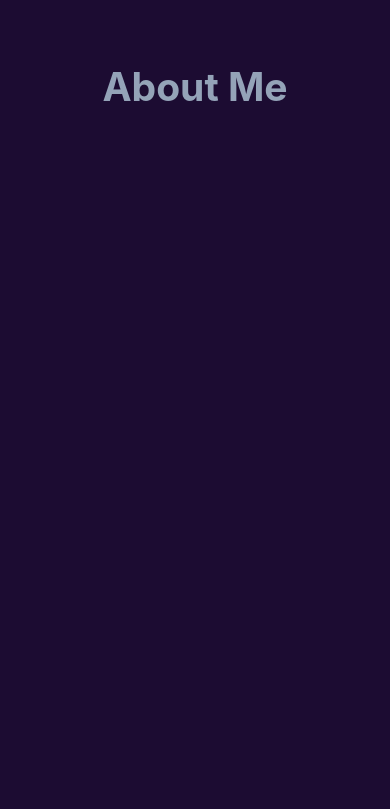
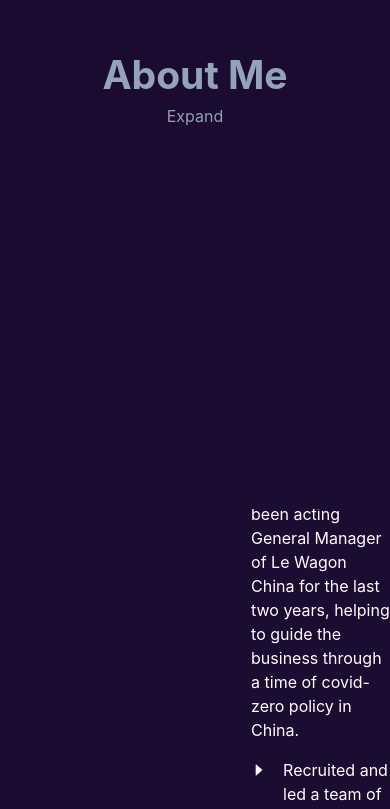
Before and after one commit to smithavt14/next-portfolio-site, a Next.js app: page / in a window 390 px wide. Shown: the part 1179-1988 px from the top of the page. Built offline with nearby package versions, Linux system fonts and the light colour scheme.

Commit message:
Add work section and begin adding dynamic rendering of content based on user selection

```diff
--- a/components/About.js
+++ b/components/About.js
@@ -5,10 +5,10 @@ import { FaArrowDown } from 'react-icons/fa';
 
 const Headline = ({toggleAboutContent}) => {
   return (
-    <div onClick={toggleAboutContent} className="group transition p-14 cursor-pointer">
+    <div onClick={toggleAboutContent} className="group p-14 cursor-pointer transition-all text-slate-400 text-center duration-300 hover:drop-shadow-white hover:text-black dark:hover:text-white">
       <h3 className="
-      transition-all text-4xl font-bold relative text-slate-400 text-center bottom-0
-      group-hover:bottom-1  group-hover:text-black dark:group-hover:text-white">About Me</h3>
+      text-4xl font-bold relative drop-shadow-2xl">About Me</h3>
+      <p className="text-center ">Expand</p>
     </div>
   )
 }
@@ -21,7 +21,7 @@ const Content = () => {
   }
 
   return (
-    <div className="lg:flex justify-between relative" onAnimationEnd={(event) => endAnimation(event)}>
+    <div className="lg:flex justify-between relative" onAnimationEnd={endAnimation}>
       <div className="mx-4 w-100 lg:w-7/12 shrink-0">
         <div className="flex items-center justify-between opacity-0 animate-fadeUp" style={{animationDelay: '0s'}}>
           <h3 className="text-4xl font-bold text-black dark:text-white relative">About Me</h3>
--- a/components/Work.js
+++ b/components/Work.js
@@ -1,8 +1,93 @@
+import { AiFillCaretRight } from 'react-icons/ai';
+
+
+const Headline = ({toggleAboutContent}) => {
+  return (
+    <div onClick={toggleAboutContent} className="group p-14 cursor-pointer transition-all text-slate-400 text-center duration-300 hover:drop-shadow-white hover:text-black dark:hover:text-white">
+      <h3 className="
+      text-4xl font-bold relative drop-shadow-2xl">Where I&apos;ve Worked</h3>
+      <p className="text-center ">Expand</p>
+    </div>
+  )
+}
+
+const Content = () => {
+
+  const endAnimation = (event) => {
+    event.target.classList.remove('opacity-0')
+    event.target.classList.add('opacity-100')
+  }
+
+  const workExperience = {
+    active: "leWagon",
+    experience: {
+      'leWagon': {
+        title: "General Manager @Le Wagon China",
+        summary: "Le Wagon is a global education company specialized in immersive tech training in Web Development and Data Science. I've been acting General Manager of Le Wagon China for the last two years, helping to guide the business through a time of covid-zero policy in China.",
+        bullets: [
+          "Recruited and led a team of 12 full-time employees and 64 part-time instructors across two office locations to deliver our educational products to 393 students.",
+          "Increased total student enrollment 130% YoY ('21 - '22) by leading the strategy, design, and launch of a new data-focused, online, and flexible product offering called 'Short Courses'.",
+          "Maintained student enrollment numbers in our core products during the pandemic by managing the launch of new online and part-time options."
+        ],
+        date: "August 2019 - Present"
+      },
+      "zimaDigital": {
+        title: "Digital Consultant & Developer",
+        summary: "Zima Digital Technology Solutions is a WeChat focused digital agency based in Shanghai, China. We help our partners to make sense of the WeChat digital ecosystem through Digital Strategy, Mini Program Development, Social CRM Implementation, and Technical Recruitment.",
+        date: "May 2019 - October 2020",
+        bullets: [
+        ]
+      }
+    }
+
+  }
+
+  const toggleWorkExperience = (event) => {
+    console.log(event.target.dataset.key)
+    workExperience.active = event.target.dataset.key
+    console.log(workExperience)
+  }
+
+  return (
+    <div className="dark:text-white text-black">
+      {/* Headline of Work */}
+      <div className="flex justify-between items-center relative w-100">
+        <h3 className="text-4xl font-bold text-black dark:text-white relative">Where I've Worked</h3>
+        <div className="mx-8 grow h-px bg-black dark:bg-white"></div>
+      </div>
+
+      {/* Content of Work */}
+      <div className="flex mt-10">
+        <div className="shrink-0 mr-10 text-slate-400 transition-all" onClick={toggleWorkExperience}>
+          <p className="font-semibold cursor-pointer hover:text-white transition-all" data-key="leWagon">Le Wagon</p>
+          <p className="mt-6 font-semibold cursor-pointer hover:text-white transition-all" data-key="zimaDigital">Zima Digital</p>
+          <p className="mt-6 font-semibold cursor-pointer hover:text-white transition-all" data-key="moveSH">MoveSH</p>
+          <p className="mt-6 font-semibold cursor-pointer hover:text-white transition-all" data-key="wiredcraft">Wiredcraft</p>
+          <p className="mt-6 font-semibold cursor-pointer hover:text-white transition-all" data-key="chineseLanguageInstitute">Chinese Language Institute</p>
+        </div>
+        <div>
+          <p className="font-semibold mb-2">{workExperience.experience[workExperience.active]['title']}</p>
+          <p className="text-slate-400 mb-2">{workExperience.experience[workExperience.active]['date']}</p>
+          <p className="text-black dark:text-white">{workExperience.experience[workExperience.active]['summary']}</p>
+          {workExperience.experience[workExperience.active]['bullets'].map(bullet => {
+            return (
+              <div className="flex mt-4">
+                <AiFillCaretRight className="dark:fill-white fill-black shrink-0 mt-1 mr-4" />
+                <p className="dark:text-white text-black">{bullet}</p>
+              </div>
+            )
+          })}
+        </div>
+      </div>
+    </div>
+  )
+}
+
 const Work = () => {
   return (
     <section id="work" className="snap-start z-20 h-screen flex items-center overflow-hidden py-40">
       <div className="mx-auto max-w-screen-xl justify-between relative lg:flex md:px-12 lg:px-24 xl:px-48">
-        <h3 className="text-4xl font-bold text-black dark:text-white">Where I&apos;ve Worked</h3>
+      { true && <Content />}
       </div>
     </section>
    );
--- a/tailwind.config.js
+++ b/tailwind.config.js
@@ -17,6 +17,10 @@ module.exports = {
       '5xl': '3.052rem'
     },
     extend: {
+      dropShadow: {
+        '3xl': '0 35px 35px rgba(0, 0, 0, 0.25)',
+        'white': '0 0 48px rgba(255, 255, 255, 0.25)'
+      },
       colors: {
         'midnight': '#1C0C32',
         'twilight': '#371761',
```
